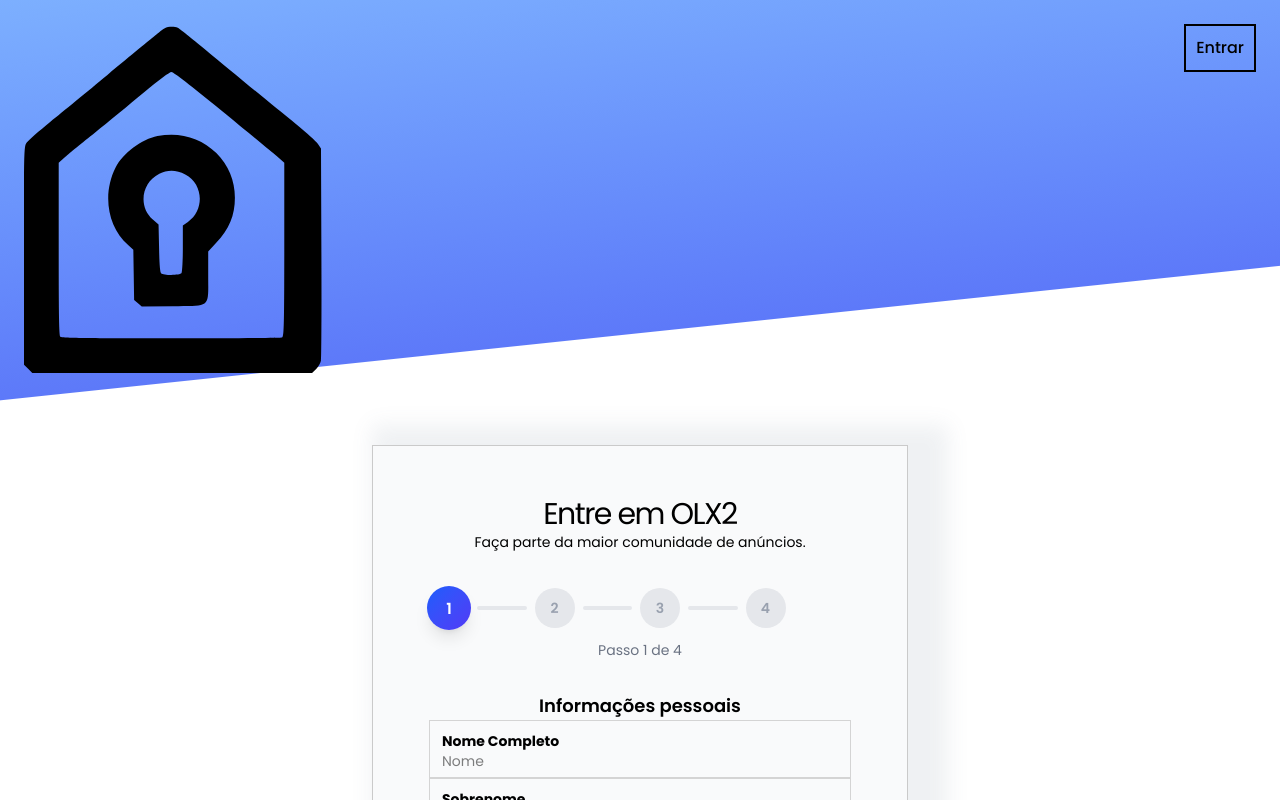
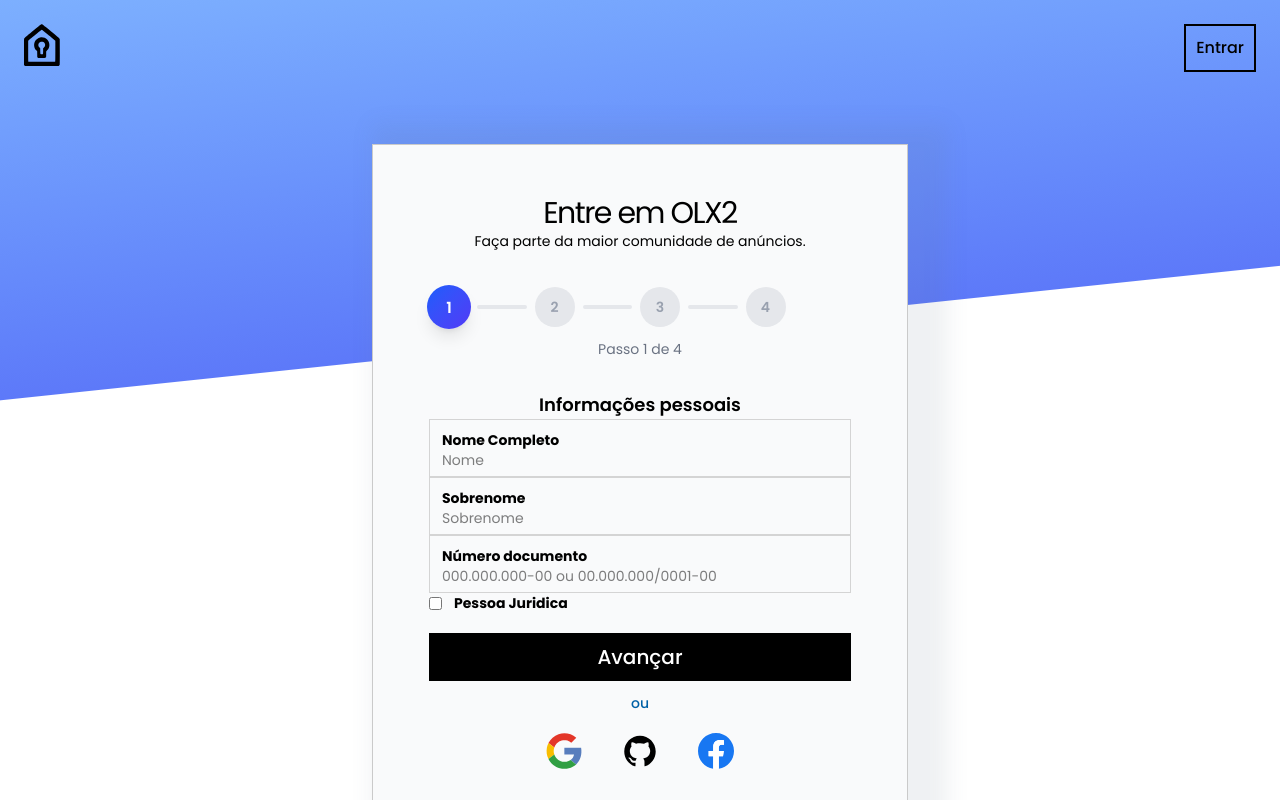
Before and after one commit to MiracleForge/projetc_imovel_front, a Next.js app: page /auth/registrar in a window 1280 px wide. Shown: the top 800 px of the page. Built offline with nearby package versions, Linux system fonts and the light colour scheme.

Commit message:
Security: upgrade Next.js to 16.0.10 and fix build after CVE patch

```diff
--- a/package.json
+++ b/package.json
@@ -11,7 +11,7 @@
   "dependencies": {
     "class-variance-authority": "^0.7.1",
     "clsx": "^2.1.1",
-    "next": "16.0.7",
+    "next": "16.0.10",
     "next-auth": "5.0.0-beta.25",
     "react": "19",
     "react-dom": "19",
--- a/src/app/(pages)/auth/recuperar-senha/page.tsx
+++ b/src/app/(pages)/auth/recuperar-senha/page.tsx
@@ -55,7 +55,7 @@
 
       <p className="text-sm font-medium text-[#0061A7] py-2">ou</p>
 
-      <SocialAuthButton action="login" />
+      <SocialAuthButton />
 
     </div>
   );
--- a/src/components/layouts/headers/CompactHeader.header.tsx
+++ b/src/components/layouts/headers/CompactHeader.header.tsx
@@ -4,7 +4,7 @@
 export const CompactHeader = () => {
   return (
     <header className="flex flex-row justify-between p-6 z-9999 relative">
-      <ToHomeButton />
+      <ToHomeButton logoType="small" size={36} />
       <UrlReferencyButton />
     </header>
   )
```
Also changed, not shown: 1 other file (tests, documents, lock files or other folders).
